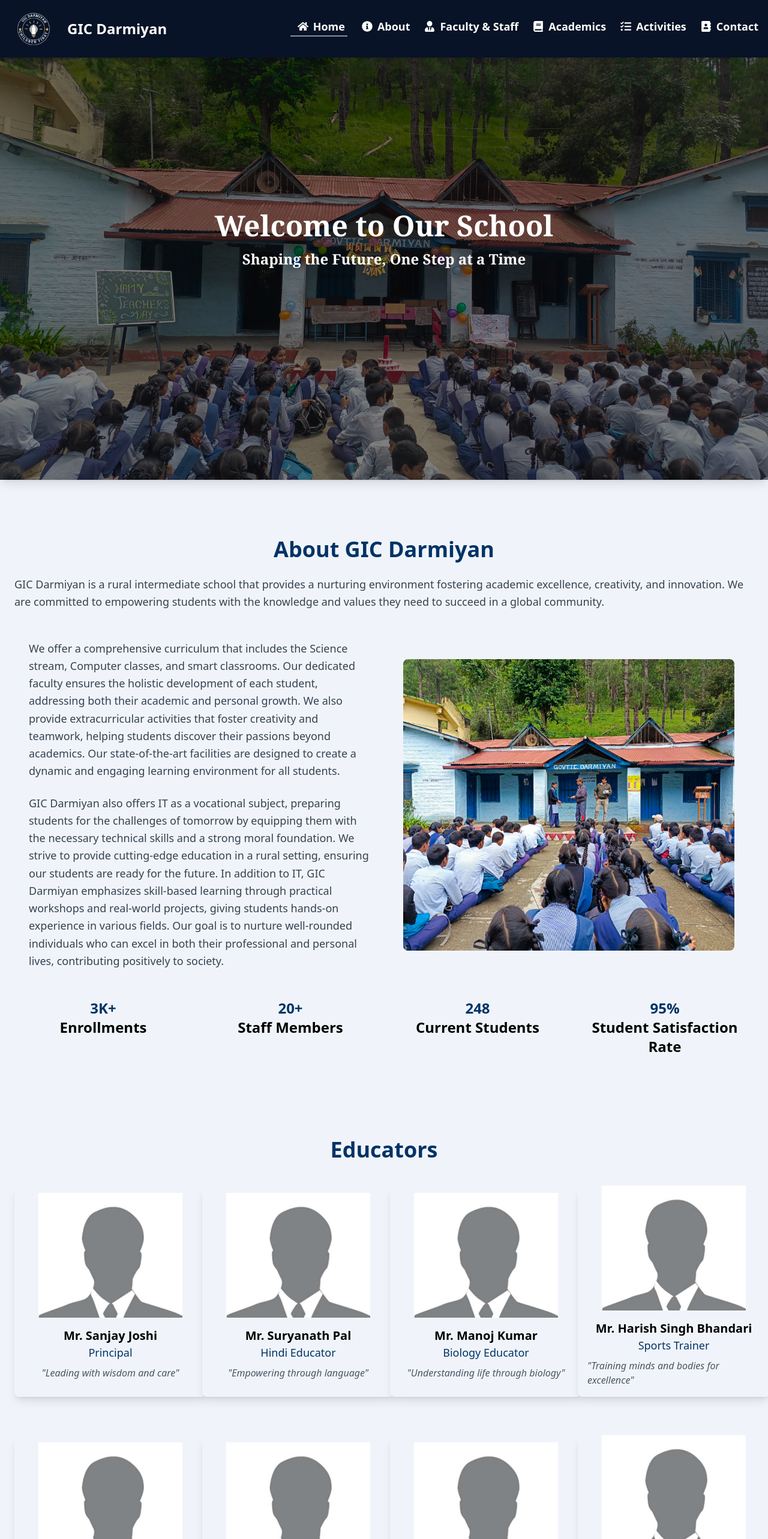
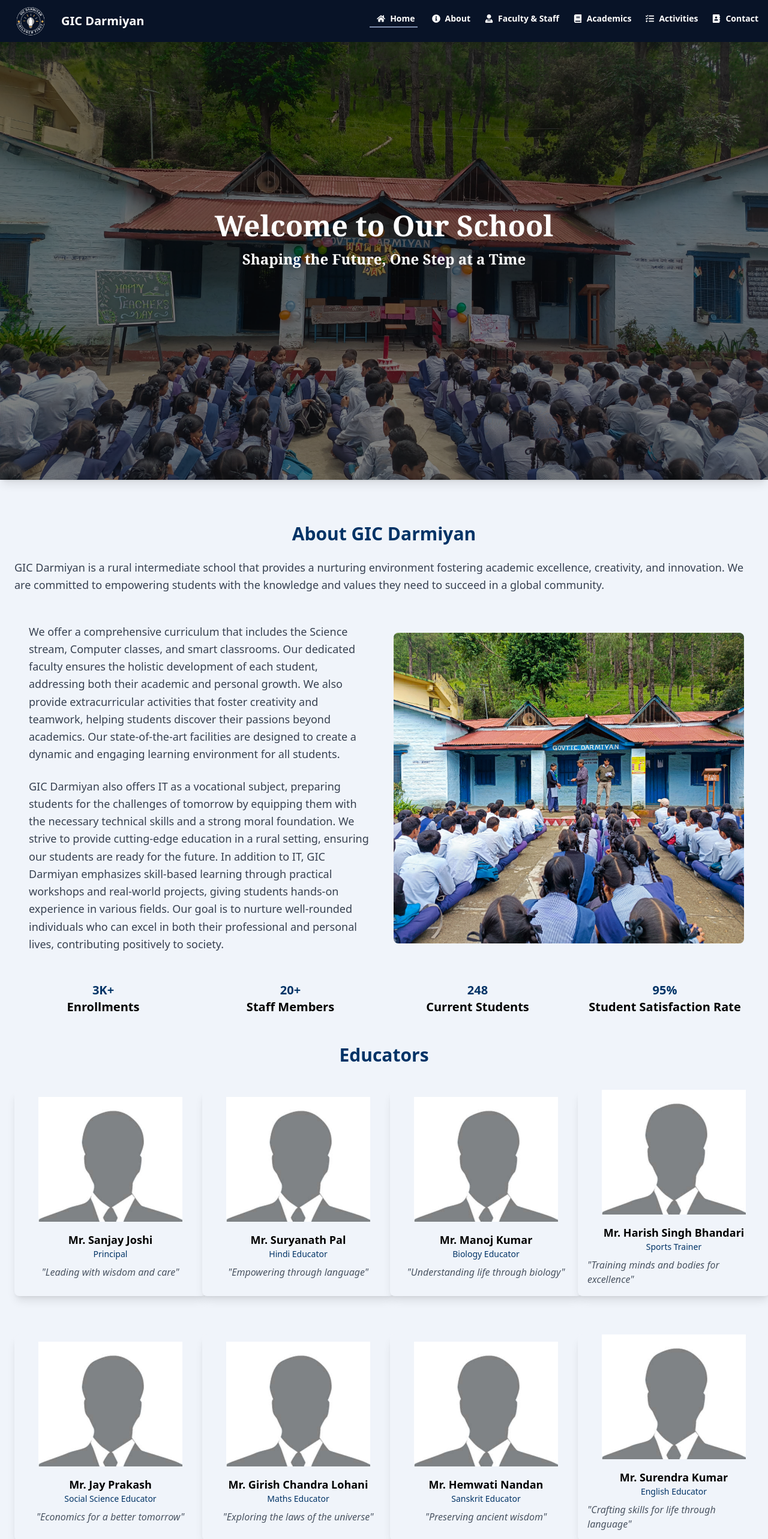
Before and after one commit to Pushpesh-Almiya/School-website, a React (Vite) app: page / in a window 1280 px wide. Shown: the top 2566 px of the page at 60% size. Built offline with nearby package versions, Linux system fonts and the light colour scheme.

Commit message:
Responsive

```diff
--- a/src/Components/Card.jsx
+++ b/src/Components/Card.jsx
@@ -10,7 +10,7 @@ function Card({ cource }) {
       {/* Content */}
       <div className="px-6 py-4 bg-gradient-to-b from-gray-50 to-white">
         {/* Academic Name */}
-        <h2 className="font-bold text-2xl mb-2 text-gray-900 text-center">
+        <h2 className="font-bold text-2xl mb-2 text-[#003366] text-center">
           {cource.name}
         </h2>
 
--- a/src/Components/Footer/Footer.jsx
+++ b/src/Components/Footer/Footer.jsx
@@ -20,9 +20,9 @@ function Footer() {
         <div className="flex flex-col items-center">
           <div className="flex items-center space-x-4 mb-4 justify-center md:justify-start">
             <Link to="/">
-              <Logo width="90px" />
+              <Logo width="70px" />
             </Link>
-            <h1 className="text-xl md:text-2xl font-bold text-white">GIC Darmiyan</h1>
+            <h1 className="text-xl font-bold text-white">GIC Darmiyan</h1>
           </div>
           <ul className="flex w-full flex-col space-y-2 items-center md:items-start px-20 md:px-28">
             {navItems.map((item) => (
@@ -33,7 +33,7 @@ function Footer() {
                   spy={true}
                   offset={-50}
                   duration={500}
-                  className=" text-sm md:text-xl font-semibold hover:text-[#FEECB3] transition-colors duration-200 flex items-center"
+                  className=" text-sm font-semibold hover:text-[#FEECB3] transition-colors duration-200 flex items-center"
                 >
                   <span className="mr-2">{item.icon}</span>
                   {item.name}
@@ -44,7 +44,7 @@ function Footer() {
         </div>
 
         {/* Middle Column: Contact Info */}
-        <div className="flex flex-col items-center md:items-start">
+        <div className="flex flex-col items-center md:items-start text-sm">
           <h2 className="text-xl font-bold text-white mb-4">Contact Us</h2>
           <div className="flex items-center space-x-2 mb-2">
             <FaPhoneAlt className="text-white" />
@@ -63,11 +63,11 @@ function Footer() {
         </div>
 
         {/* Right Column: Social Media (Placeholder for Future Use) */}
-        <div className="flex flex-col items-center md:items-start">
+        <div className="flex text-sm flex-col items-center md:items-start">
           <h2 className="text-xl font-bold text-white mb-4">Follow Us</h2>
           <p >Stay connected for updates!</p>
           <div className="mt-4">
-            <div className="flex space-x-4">
+            <div className="flex space-x-4 text-sm">
               <span className="bg-white p-2 rounded-full text-[#00509e]">
                 <a href="tel:9927259263">
                   <FaPhoneAlt />
@@ -92,7 +92,7 @@ function Footer() {
         </div>
       </div>
 
-      <div className="text-center text-white mt-8">
+      <div className="text-center text-sm text-white mt-8">
         <p>&copy; {new Date().getFullYear()} GIC Darmiyan. All Rights Reserved.</p>
         <p >Developed & Maintained By <a className="text-[#00509e] font-bold" target="_blank"
       rel="noopener noreferrer" href="https://pushpesh-portfolio.netlify.app/">Pushpesh Almiya</a></p>
--- a/src/Components/Header/Navbar.jsx
+++ b/src/Components/Header/Navbar.jsx
@@ -52,7 +52,7 @@ function Navbar() {
 
   return (
     <header
-      className={`py-2 px-4 shadow-lg bg-navy-800 fixed z-50 w-full transition-transform duration-300 ${
+      className={`px-4 shadow-lg bg-navy-800 fixed z-50 w-full transition-transform duration-300 ${
         isNavbarVisible ? "translate-y-0" : "-translate-y-full"
       }`}
     >
@@ -63,8 +63,8 @@ function Navbar() {
             to="/"
             className="flex justify-center lg:justify-start space-x-4 items-center"
           >
-            <Logo width="80px" />
-            <h1 className="text-2xl font-bold text-white">GIC Darmiyan</h1>
+            <Logo width="70px" />
+            <h1 className="text-xl font-bold text-white">GIC Darmiyan</h1>
           </RouterLink>
         </div>
 
@@ -96,7 +96,7 @@ function Navbar() {
         <ul
           className={`${
             isOpen ? "block" : "hidden"
-          } lg:flex flex-col my-4 lg:my-0 pb-2 lg:flex-row ml-auto space-y-4 lg:space-y-0 lg:space-x-4 absolute lg:static bg-navy-800 lg:bg-transparent left-0 top-16 lg:top-auto w-full lg:w-auto z-10 lg:z-auto transition-transform duration-300`}
+          } lg:flex flex-col lg:my-0 pb-2 lg:flex-row ml-auto space-y-4 lg:space-y-0 lg:space-x-4 absolute lg:static bg-navy-800 lg:bg-transparent left-0 top-16 lg:top-auto w-full lg:w-auto z-10 lg:z-auto transition-transform duration-300`}
         >
           {navItems.map((item) => (
             <ScrollLink
@@ -107,7 +107,7 @@ function Navbar() {
               offset={-50}
               duration={500}
               onSetActive={() => handleSetActive(item.slug)}
-              className="font-semibold text-sm md:text-lg px-4 lg:py-2 md:px-0 text-[#FFFFFF] transition-colors duration-200 relative flex items-center justify-center"
+              className="font-semibold text-sm px-4 lg:py-2 md:px-0 text-[#FFFFFF] transition-colors duration-200 relative flex items-center justify-center"
             >
               <span
                 className={`relative flex items-center ${
--- a/src/pages/About.jsx
+++ b/src/pages/About.jsx
@@ -3,11 +3,11 @@ import { HeroLandscape } from "../assets";
 
 function About() {
   return (
-    <section name="about" className="py-16 px-6 bg-[#f0f4fa]">
+    <section name="about" className="pt-10 px-3 md:px-6 bg-[#f0f4fa]">
       <div className="container mx-auto">
         {/* Header Section */}
         <div className="mb-12">
-          <h2 className="font-bold text-3xl md:text-4xl text-center mb-6 text-[#003366]">
+          <h2 className="font-bold text-3xl text-center mb-6 text-[#003366]">
             About GIC Darmiyan
           </h2>
           <p className="mt-6 text-gray-700 text-lg leading-relaxed">
@@ -47,7 +47,7 @@ function About() {
           </div>
 
           {/* Image Section */}
-          <div className="w-full mb-5 md:mb-0 md:w-1/2 md:p-8 order-1 md:order-2">
+          <div className="w-full mb-5 md:mb-0 md:w-1/2 md:p-4 order-1 md:order-2">
             <img
               src={HeroLandscape}
               alt="Activities"
@@ -57,7 +57,7 @@ function About() {
         </div>
 
         {/* Stats Section */}
-        <div className="grid grid-cols-2 sm:grid-cols-4 gap-4 mt-12 text-xl md:text-2xl font-semibold md:font-bold">
+        <div className="grid grid-cols-2 sm:grid-cols-4 gap-4 mt-12 text-xl font-semibold md:font-bold">
           <div>
             <h1 className="text-center text-[#003366]">3K+</h1>
             <h2 className="text-center">Enrollments</h2>
--- a/src/pages/Academic.jsx
+++ b/src/pages/Academic.jsx
@@ -33,8 +33,8 @@ function Academic() {
   ];
 
   return (
-    <div name="academic" className="bg-[#f0f4fa] py-12 px-1 md:px-6">
-      <h2 className="text-3xl md:text-4xl text-center font-bold text-[#003366] mb-6 pt-4">
+    <div name="academic" className="bg-[#f0f4fa] pt-5 px-3 md:px-6">
+      <h2 className="text-3xl text-center font-bold text-[#003366] mb-6 pt-4">
         Academic Details
       </h2>
       <div className="grid grid-cols-1 md:grid-cols-2 lg:grid-cols-3 gap-6 px-2">
--- a/src/pages/Activities.jsx
+++ b/src/pages/Activities.jsx
@@ -18,9 +18,9 @@ const ActivitiesPage = () => {
 
   ]
   return (
-    <div name="activities" className="bg-[#f0f4fa] py-12 md:px-6 px-1 ">
+    <div name="activities" className="bg-[#f0f4fa] pt-5 md:px-6 px-1 ">
       {/* Heading */}
-      <h1 className="text-3xl md:text-4xl font-bold text-[#003366] text-center mb-6 pt-4">
+      <h1 className="text-2xl font-bold text-[#003366] text-center mb-6 pt-4">
         Student Life and Activities
       </h1>
 
@@ -44,10 +44,10 @@ const ActivitiesPage = () => {
               <span className="absolute left-0 top-1.5 w-3 h-3 md:w-4 md:h-4 bg-[#003366] rounded-full shadow-lg flex items-center justify-center">
                 <span className="w-1.5 h-1.5 bg-white md:w-2 md:h-2 bg-transparent border border-white rounded-full"></span>
               </span>
-              <h2 className="text-xl md:text-2xl font-semibold text-[#003366]">
+              <h2 className="text-xl font-semibold text-[#003366]">
                 {activity.activityName}
               </h2>
-              <p className="text-base md:text-lg text-gray-700">
+              <p className="text-base text-gray-700">
                 {activity.about}
               </p>
             </li>
--- a/src/pages/Contact.jsx
+++ b/src/pages/Contact.jsx
@@ -41,9 +41,9 @@ const [successMessage,setSuccessMessage]=useState("")
     setFormValues({ ...formValues, [e.target.name]: e.target.value });
   };
   return (
-    <div name="contact" className="min-h-screen bg-[#f0f4fa] flex flex-col justify-center items-center py-10 px-1 md:px-6">
-      <div className="w-full md:w-2/3 lg:w-1/2 p-8 rounded-lg">
-      <h1 className="font-bold text-3xl md:text-4xl text-center mb-8 text-[#003366] ">Get in Touch</h1>
+    <div name="contact" className="min-h-screen bg-[#f0f4fa] flex flex-col justify-center items-center py-5 px-1 md:px-6">
+      <div className="w-full md:w-2/3 lg:w-1/2 p-4 rounded-lg">
+      <h1 className="font-bold text-3xl text-center mb-8 text-[#003366] ">Get in Touch</h1>
          {/* Success Message */}
          {successMessage && (
           <div className="text-center text-green-500 mb-4 font-semibold">
@@ -94,7 +94,7 @@ const [successMessage,setSuccessMessage]=useState("")
           {/* Submit Button */}
           <button
             type="submit"
-            className="w-full bg-[#00264d] text-white md:text-xl font-semibold py-3 rounded-lg hover:bg-navy-800 transition-colors"
+            className="w-full bg-[#00264d] text-white font-semibold py-3 rounded-lg hover:bg-navy-800 transition-colors"
           >
             Submit
           </button>
--- a/src/pages/Staff.jsx
+++ b/src/pages/Staff.jsx
@@ -154,10 +154,10 @@ function Staff() {
   const displayedEducators = showAll ? Educator : Educator.slice(0, 5);
 
   return (
-    <div name="staff" className="py-16 px-6 bg-[#f0f4fa]">
+    <div name="staff" className="pt-10 px-3 md:px-6 bg-[#f0f4fa]">
   <h1
     id="educators"
-    className="text-3xl md:text-4xl font-bold text-[#003366] text-center pt-2"
+    className="text-3xl font-bold text-[#003366] text-center pt-2"
   >
     Educators
   </h1>
@@ -176,8 +176,8 @@ function Staff() {
 
         {/* Card Content */}
         <div className="p-4 flex flex-col items-center justify-center">
-          <h3 className="text-lg md:text-xl font-bold">{teacher.name}</h3>
-          <h4 className="text-sm md:text-lg text-[#003366] mb-2">{teacher.title}</h4>
+          <h3 className="text-lg font-bold">{teacher.name}</h3>
+          <h4 className="text-sm text-[#003366] mb-2">{teacher.title}</h4>
           <p className="text-gray-600 italic">"{teacher.quote}"</p>
         </div>
       </div>
@@ -203,8 +203,8 @@ function Staff() {
         className="w-3/4 h-52 object-cover object-top"
       />
       <div className="p-4 flex flex-col items-center justify-center">
-        <h3 className="text-lg md:text-xl font-bold">{PushpeshAlmiya.name}</h3>
-        <h4 className="text-sm md:text-lg text-[#003366] mb-2">{PushpeshAlmiya.title}</h4>
+        <h3 className="text-lg  font-bold">{PushpeshAlmiya.name}</h3>
+        <h4 className="text-sm text-[#003366] mb-2">{PushpeshAlmiya.title}</h4>
         <p className="text-gray-600 italic">"{PushpeshAlmiya.quote}"</p>
         <Link
       to={PushpeshAlmiya.portfolioLink}
@@ -230,7 +230,7 @@ function Staff() {
     )}
   </div>
 
-  <h1 className="text-3xl md:text-4xl font-bold text-[#003366] text-center mt-10 mb-6">
+  <h1 className="text-3xl font-bold text-[#003366] text-center mt-10 mb-6">
     Administrative Staff
   </h1>
   <div className="py-10 grid grid-cols-1 sm:grid-cols-2 md:grid-cols-2 lg:grid-cols-3 xl:grid-cols-4 gap-y-8 gap-x-5">
@@ -248,8 +248,8 @@ function Staff() {
 
         {/* Card Content */}
         <div className="p-6 flex flex-col items-center justify-center">
-          <h3 className="text-lg md:text-xl font-bold text-center">{staff.name}</h3>
-          <h4 className="text-sm md:text-lg text-[#003366] mb-2">{staff.designation}</h4>
+          <h3 className="text-lg font-bold text-center">{staff.name}</h3>
+          <h4 className="text-sm text-[#003366] mb-2">{staff.designation}</h4>
         </div>
       </div>
     ))}
```
